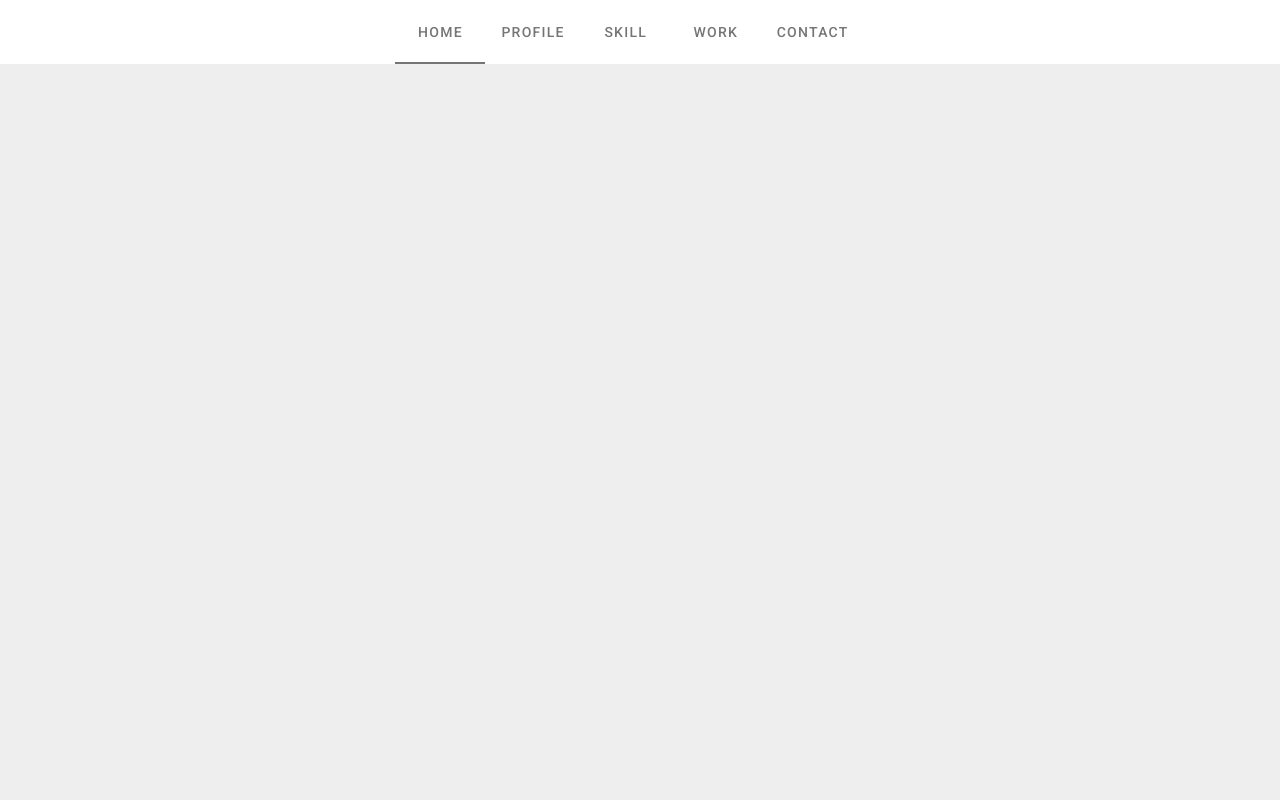
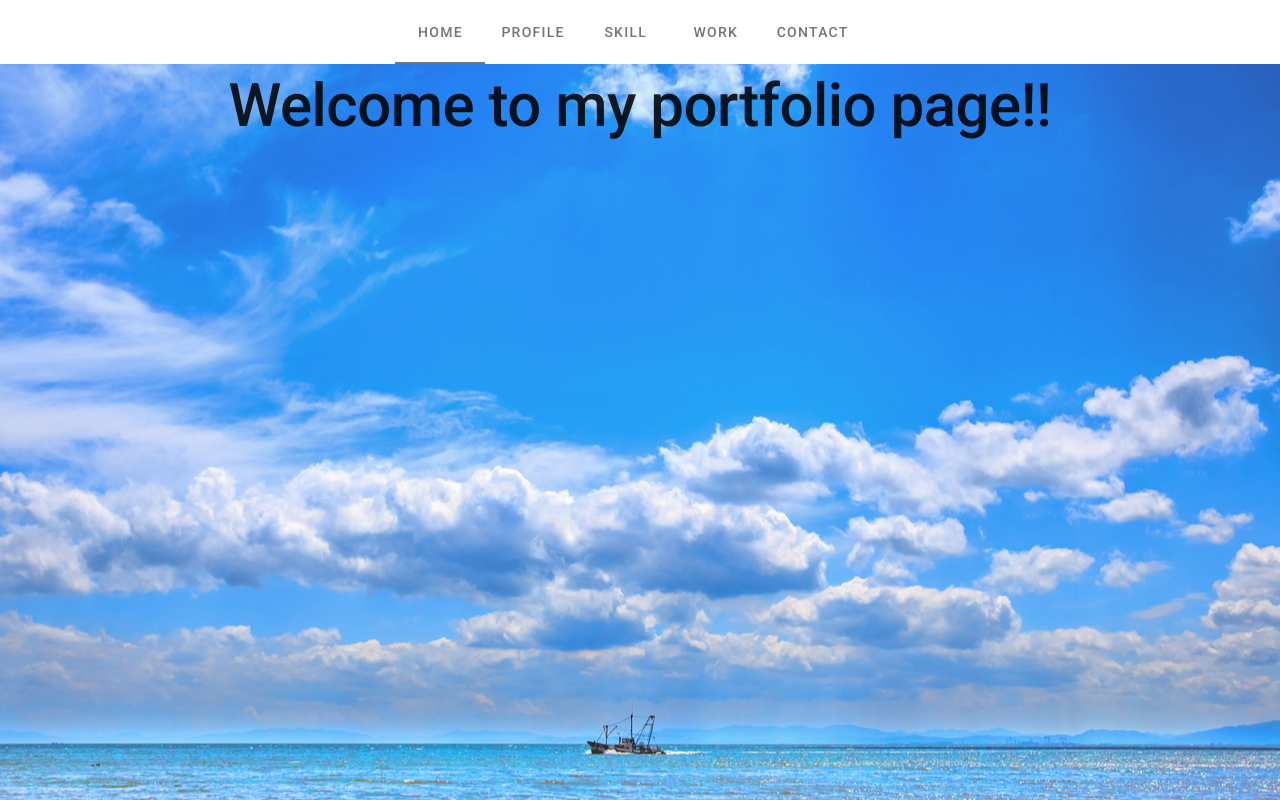
Before and after one commit to TakKoubu/Vue_practice, a Vue app: page /#/ in a window 1280 px wide. Built offline with nearby package versions, Linux system fonts and the light colour scheme.

Commit message:
Home ページの作成

```diff
--- a/src/App.vue
+++ b/src/App.vue
@@ -29,6 +29,24 @@
       </v-app>
     </template>
 
+    <style  lang="scss" scoped>
+      .home-content {
+        background: url("./assets/img/home.jpg");
+        background-size: cover;
+        background-position: center center;
+        width: 100%;
+        height: 50vh;
+
+        &-text {
+          color: white;
+          text-align: center;
+          font-size: 28px;
+          font-weight: bold;
+
+        }
+      }
+      </style>
+
 <script>
 export default {
   data: () => ({
--- a/src/components/Home.vue
+++ b/src/components/Home.vue
@@ -0,0 +1,5 @@
+<template>
+  <section class="home">
+    <div><p class="font-weight-medium text-center text-sm-h2">Welcome to my portfolio page!!</p></div>
+  </section>
+</template>
```
